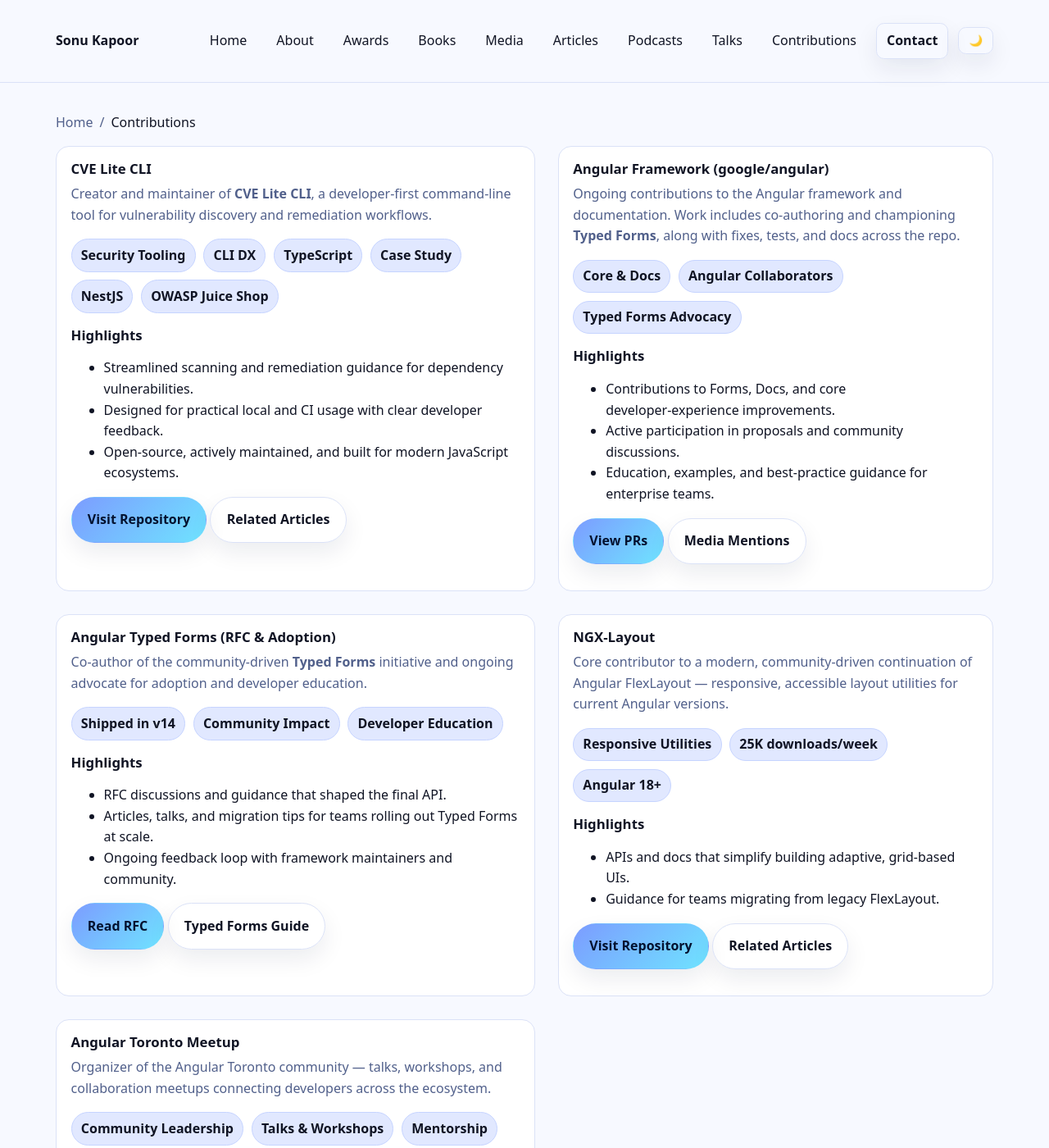
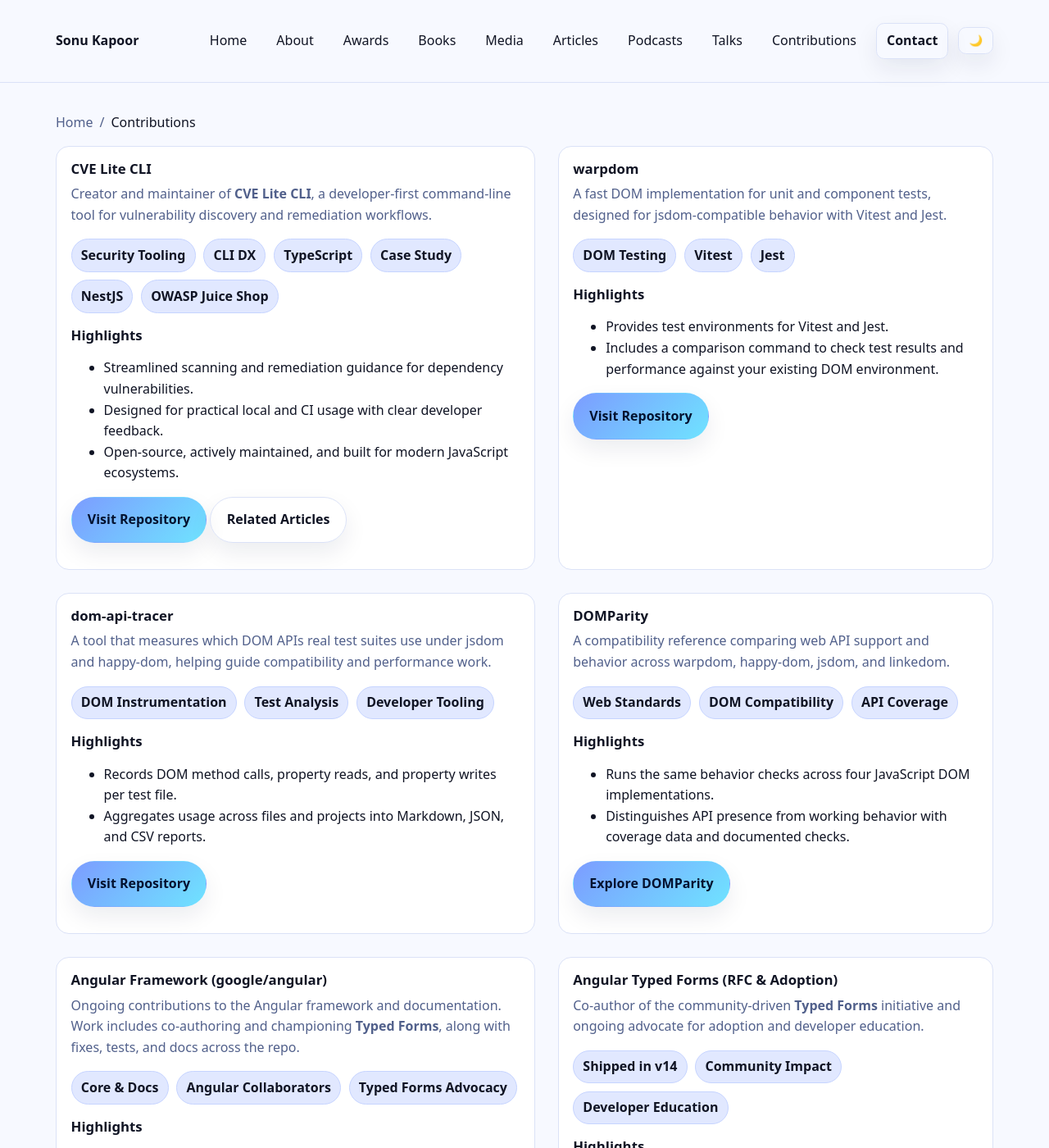
Before and after one commit to sonukapoor/sonukapoor-site.com, a Jekyll site: the page built from contributions.md, in a window 1280 px wide and 1400 px high. Shown: the whole window at 82% size. Built offline with Jekyll 4.4.1, drawn with Linux system fonts in a browser that asks for light colours.

Commit message:
Add DOM projects and update CVE Lite CLI download milestone

```diff
--- a/contributions.md
+++ b/contributions.md
@@ -4,7 +4,7 @@
 page_title: "Open Source Contributions by Sonu Kapoor"
 permalink: /contributions/
 image: /images/og/contributions-og.png
-description: "Open source contributions by Sonu Kapoor — Angular framework (Typed Forms), NGX-Layout, and community leadership with Angular Toronto."
+description: "Open source projects and contributions by Sonu Kapoor — CVE Lite CLI, warpdom, dom-api-tracer, DOMParity, Angular, NGX-Layout, and Angular Toronto."
 keywords:
   - Sonu Kapoor
   - Open Source
@@ -13,6 +13,9 @@
   - NGX-Layout
   - Angular Toronto Meetup
   - GitHub PRs
+  - warpdom
+  - dom-api-tracer
+  - DOMParity
 schema:
   "@context": "https://schema.org"
   "@graph":
@@ -20,7 +23,7 @@
       "@id": "https://sonukapoor.com/contributions/#collectionpage"
       url: "https://sonukapoor.com/contributions/"
       name: "Open Source Contributions – Sonu Kapoor"
-      description: "Selected contributions across Angular core, Typed Forms, NGX-Layout, and community leadership."
+      description: "Selected projects and contributions across security tooling, DOM testing and compatibility, Angular core, NGX-Layout, and community leadership."
       isPartOf: { "@id": "https://sonukapoor.com/#website" }
       mainEntity: { "@id": "https://sonukapoor.com/contributions/#itemlist" }
       about: { "@id": "https://sonukapoor.com/#person" }
@@ -44,6 +47,41 @@
           position: 2
           item:
             "@type": "SoftwareSourceCode"
+            name: "warpdom"
+            description: "A fast DOM implementation for unit and component tests, designed for jsdom-compatible behavior with Vitest and Jest."
+            codeRepository: "https://github.com/sonukapoor/warpdom"
+            creator: { "@id": "https://sonukapoor.com/#person" }
+            url: "https://github.com/sonukapoor/warpdom"
+            about: { "@id": "https://sonukapoor.com/#person" }
+            potentialAction: { "@type": "ViewAction", target: "https://github.com/sonukapoor/warpdom" }
+
+        - "@type": "ListItem"
+          position: 3
+          item:
+            "@type": "SoftwareSourceCode"
+            name: "dom-api-tracer"
+            description: "A tool that measures which DOM APIs real test suites use under jsdom and happy-dom, helping guide compatibility and performance work."
+            codeRepository: "https://github.com/sonukapoor/dom-api-tracer"
+            creator: { "@id": "https://sonukapoor.com/#person" }
+            url: "https://github.com/sonukapoor/dom-api-tracer"
+            about: { "@id": "https://sonukapoor.com/#person" }
+            potentialAction: { "@type": "ViewAction", target: "https://github.com/sonukapoor/dom-api-tracer" }
+
+        - "@type": "ListItem"
+          position: 4
+          item:
+            "@type": "WebSite"
+            name: "DOMParity"
+            description: "A compatibility reference comparing web API support and behavior across warpdom, happy-dom, jsdom, and linkedom."
+            creator: { "@id": "https://sonukapoor.com/#person" }
+            url: "https://domparity.github.io/"
+            about: { "@id": "https://sonukapoor.com/#person" }
+            potentialAction: { "@type": "ViewAction", target: "https://domparity.github.io/" }
+
+        - "@type": "ListItem"
+          position: 5
+          item:
+            "@type": "SoftwareSourceCode"
             name: "Angular Framework (google/angular)"
             codeRepository: "https://github.com/angular/angular"
             programmingLanguage: "TypeScript"
@@ -114,6 +152,78 @@
     <p>
       <a class="btn" href="https://github.com/sonukapoor/cve-lite-cli" target="_blank" rel="noopener">Visit Repository</a>
       <a class="btn secondary" href="/articles/">Related Articles</a>
+    </p>
+  </section>
+
+  <!-- warpdom -->
+  <section class="card">
+    <h2>warpdom</h2>
+    <p class="muted">
+      A fast DOM implementation for unit and component tests, designed for jsdom-compatible behavior with Vitest and Jest.
+    </p>
+
+    <div class="kickers" style="margin-top:.5rem">
+      <span class="badge">DOM Testing</span>
+      <span class="badge">Vitest</span>
+      <span class="badge">Jest</span>
+    </div>
+
+    <h3>Highlights</h3>
+    <ul>
+      <li>Provides test environments for Vitest and Jest.</li>
+      <li>Includes a comparison command to check test results and performance against your existing DOM environment.</li>
+    </ul>
+
+    <p>
+      <a class="btn" href="https://github.com/sonukapoor/warpdom" target="_blank" rel="noopener">Visit Repository</a>
+    </p>
+  </section>
+
+  <!-- dom-api-tracer -->
+  <section class="card">
+    <h2>dom-api-tracer</h2>
+    <p class="muted">
+      A tool that measures which DOM APIs real test suites use under jsdom and happy-dom, helping guide compatibility and performance work.
+    </p>
+
+    <div class="kickers" style="margin-top:.5rem">
+      <span class="badge">DOM Instrumentation</span>
+      <span class="badge">Test Analysis</span>
+      <span class="badge">Developer Tooling</span>
+    </div>
+
+    <h3>Highlights</h3>
+    <ul>
+      <li>Records DOM method calls, property reads, and property writes per test file.</li>
+      <li>Aggregates usage across files and projects into Markdown, JSON, and CSV reports.</li>
+    </ul>
+
+    <p>
+      <a class="btn" href="https://github.com/sonukapoor/dom-api-tracer" target="_blank" rel="noopener">Visit Repository</a>
+    </p>
+  </section>
+
+  <!-- DOMParity -->
+  <section class="card">
+    <h2>DOMParity</h2>
+    <p class="muted">
+      A compatibility reference comparing web API support and behavior across warpdom, happy-dom, jsdom, and linkedom.
+    </p>
+
+    <div class="kickers" style="margin-top:.5rem">
+      <span class="badge">Web Standards</span>
+      <span class="badge">DOM Compatibility</span>
+      <span class="badge">API Coverage</span>
+    </div>
+
+    <h3>Highlights</h3>
+    <ul>
+      <li>Runs the same behavior checks across four JavaScript DOM implementations.</li>
+      <li>Distinguishes API presence from working behavior with coverage data and documented checks.</li>
+    </ul>
+
+    <p>
+      <a class="btn" href="https://domparity.github.io/" target="_blank" rel="noopener">Explore DOMParity</a>
     </p>
   </section>
 
```
Also changed, not shown: other parts of contributions.md (+3 -3 lines), about.md (+1 -1 lines), index.md (+22 -1 lines).
